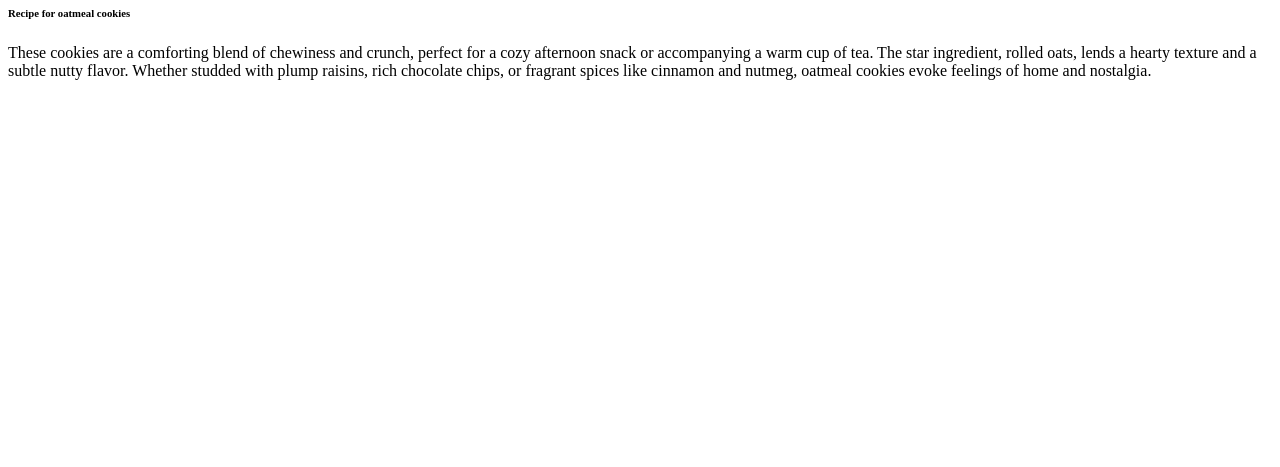
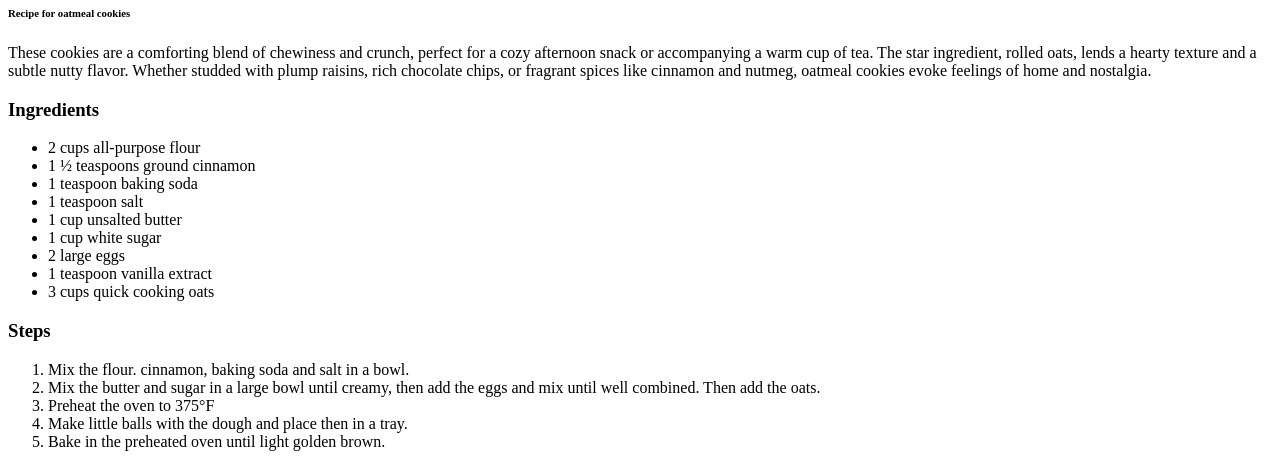
Before and after one commit to MontserratNunez/odin-recipes, a plain HTML site: page recipes/oatmeal-cookies.html in a window 1280 px wide. Shown: the part 402-869 px from the top of the page. Before the commit the page ends 800 px from the top, so only its background shows below. Drawn offline with Linux system fonts and the light colour scheme.

Commit message:
Add a heading for ingredients and finished the oatmeal-cookies page

```diff
--- a/recipes/oatmeal-cookies.html
+++ b/recipes/oatmeal-cookies.html
@@ -12,5 +12,28 @@
 
     <p>These cookies are a comforting blend of chewiness and crunch, perfect for a cozy afternoon snack or accompanying a warm cup of tea. The star ingredient, rolled oats, lends a hearty texture and a subtle nutty flavor. Whether studded with plump raisins, rich chocolate chips, or fragrant spices like cinnamon and nutmeg, oatmeal cookies evoke feelings of home and nostalgia.</p>
 
+    <h3>Ingredients</h3>
+
+    <ul>
+        <li>2 cups all-purpose flour</li>
+        <li>1 ½ teaspoons ground cinnamon</li>
+        <li>1 teaspoon baking soda</li>
+        <li>1 teaspoon salt</li>
+        <li>1 cup unsalted butter</li>
+        <li>1 cup white sugar</li>
+        <li>2 large eggs</li>
+        <li>1 teaspoon vanilla extract</li>
+        <li>3 cups quick cooking oats</li>
+    </ul>
+
+    <h3>Steps</h3>
+
+    <ol>
+        <li>Mix the flour. cinnamon, baking soda and salt in a bowl.</li>
+        <li>Mix the butter and sugar in a large bowl until creamy, then add the eggs and mix until well combined. Then add the oats. </li>
+        <li>Preheat the oven to 375°F</li>
+        <li>Make little balls with the dough and place then in a tray.</li>
+        <li>Bake in the preheated oven until light golden brown.</li>
+    </ol>
 </body>
 </html>
```
Also changed, not shown: recipes/lasagna.html (+2 -0 lines), recipes/strawberry-pie.html (+2 -0 lines).
